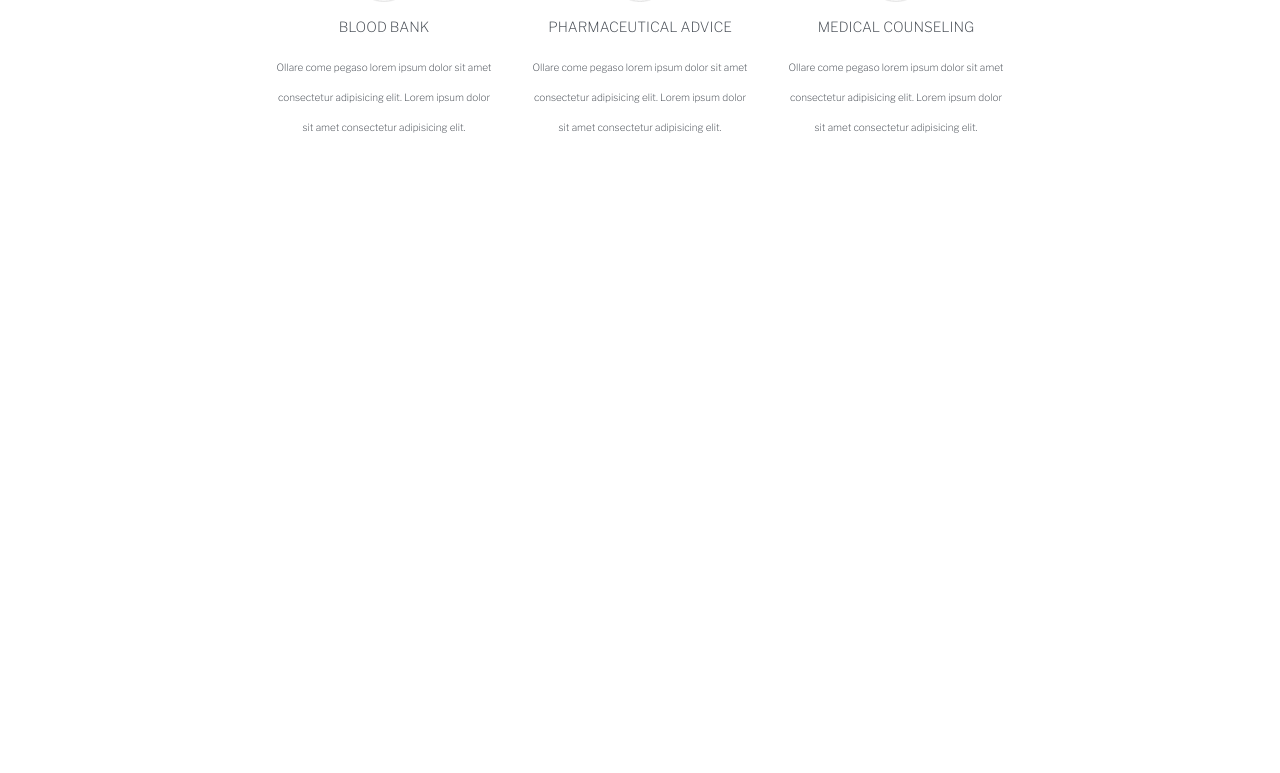
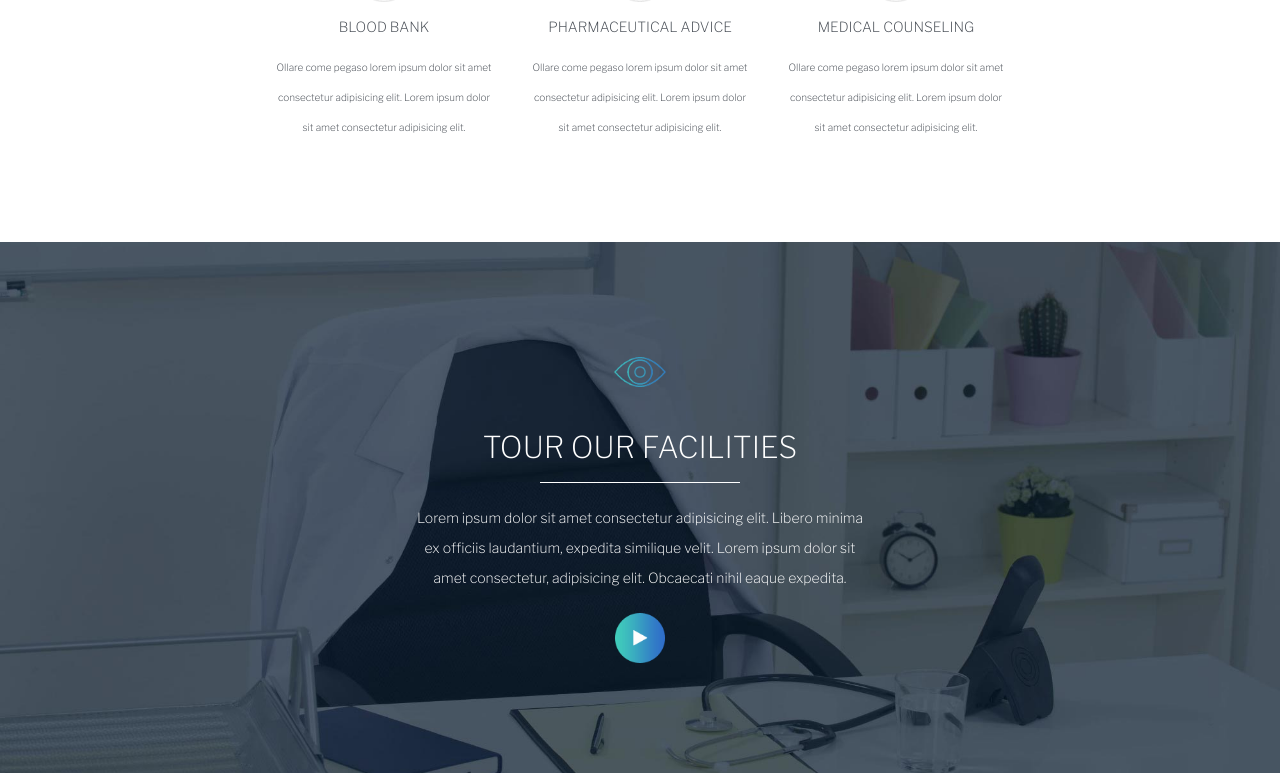
Before and after one commit to dbonafin/proj-html-vuejs, a Vue app: page / in a window 1280 px wide. Shown: the part 2873-3646 px from the top of the page. Before the commit the page ends 3115 px from the top, so only its background shows below. Built offline with nearby package versions, Linux system fonts and the light colour scheme.

Commit message:
facilities tour component done

```diff
--- a/src/App.vue
+++ b/src/App.vue
@@ -12,13 +12,10 @@
       <PageHeader :navLinks="navLinks"/>
     </header>
 
-    <!-- Here will be the main section -->
+    <!-- Here will be the global main section (all the main sections are sub-components of MainSection) -->
     <main>
 
       <MainSection/>
-
-      <!-- Tour our facilities -->
-      <!-- icon, title, :after div, text and play image -->
 
       <!-- 3 columns section with different bg colors -->
       <!-- title, image, text and "button" -->
--- a/src/components/BrandIntroduction.vue
+++ b/src/components/BrandIntroduction.vue
@@ -68,7 +68,6 @@
 <style lang="scss" scoped>
 
     @import "../style/common.scss";
-
     .small-container {
         padding: 80px 0;
         color: $txt-main-color;
--- /dev/null
+++ b/src/components/FacilitiesTour.vue
@@ -0,0 +1,75 @@
+<template>
+
+   <div class="facilities-wrapper">
+        <div class="small-container">
+
+            <!-- Top area of the doctors section -->
+            <div class="top-area">
+
+                <img src="../assets/images/icon-7.png" alt="eye icon">
+
+                <h2>tour our facilities</h2>
+
+                <p>
+                    Lorem ipsum dolor sit amet consectetur adipisicing elit. Libero minima ex officiis laudantium, expedita similique velit. Lorem ipsum dolor sit amet consectetur, adipisicing elit. Obcaecati nihil eaque expedita.
+                </p>
+
+                <img class="play-icon" src="../assets/images/play-icon.png" alt="play icon">
+
+            </div>
+
+        </div>
+   </div>
+
+</template>
+
+<script>
+
+
+    export default {
+        name: 'FacilitiesTour',
+    }
+
+</script>
+
+<style lang="scss" scoped>
+
+    @import "../style/common.scss";
+    .facilities-wrapper {
+        background-image: url('../assets/images/paralax-bg-tour-facilities.jpg');
+        background-position: center;
+        background-size: cover;
+        display: flex;
+        align-items: center;
+    }
+    .small-container {
+    padding: 100px 0;
+    color: $txt-secondary-color;
+    .top-area {
+        width: 60%;
+        margin: 0 auto;
+        text-align: center;
+        img{
+            width: 60px;
+        }
+        h2 {
+            text-transform: uppercase;
+            font-size: 30px;
+            margin: 20px 0;
+            &:after {
+                content: '';
+                display: block;
+                width: 200px;
+                height: 1px;
+                background-color: $txt-secondary-color;
+                margin: 20px auto;
+            }
+        }
+        .play-icon{
+            width: 50px;
+            margin-top: 20px;
+        }
+    }
+    }
+
+</style>
--- a/src/components/MainSection.vue
+++ b/src/components/MainSection.vue
@@ -10,6 +10,9 @@
         <!-- Our health services section -->
         <HealthServices/>
 
+        <!-- Tour our facilities -->
+        <!-- icon, title, :after div, text and play image -->
+        <FacilitiesTour/>
     </section>
 
 </template>
@@ -19,18 +22,19 @@
     import BrandIntroduction from "./BrandIntroduction.vue";
     import DoctorsSection from "./DoctorsSection.vue";
     import HealthServices from "./HealthServices.vue";
+    import FacilitiesTour from "./FacilitiesTour.vue";
 
     export default {
         name: "MainSection",
         components: {
-        BrandIntroduction,
-        DoctorsSection,
-        HealthServices
+            BrandIntroduction,
+            DoctorsSection,
+            HealthServices,
+            FacilitiesTour
         }
     }
 
 </script>
 
 <style lang="scss">
-
 </style>
```
